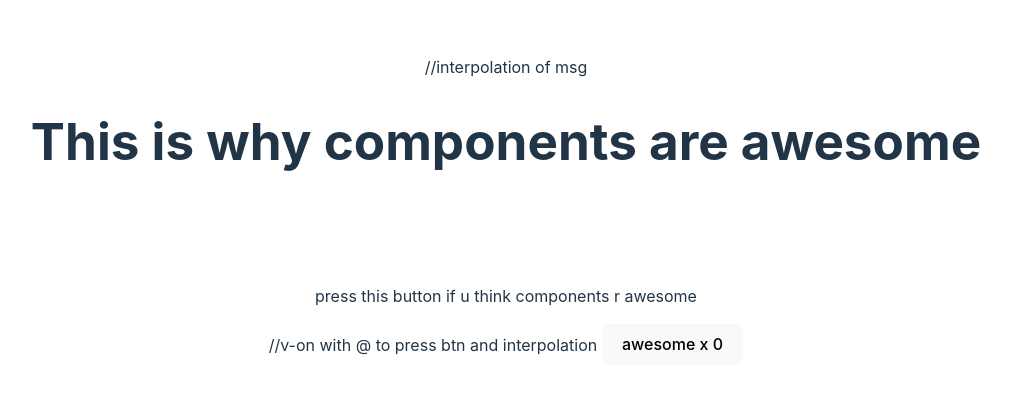
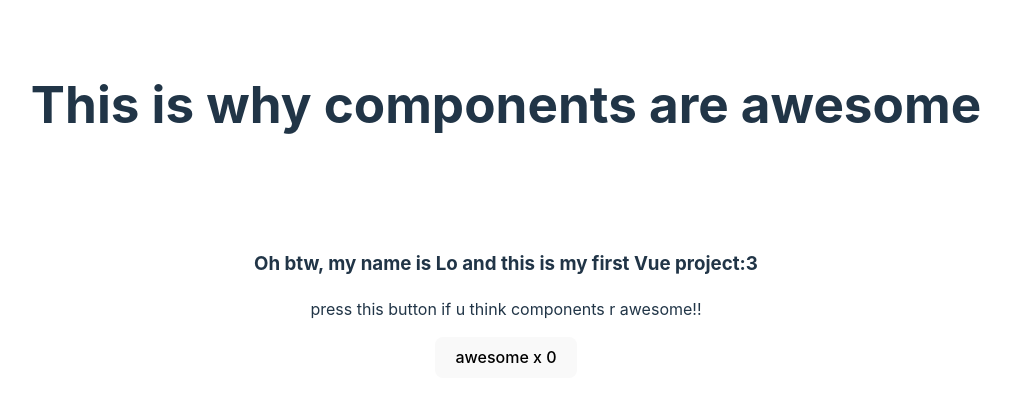
Before and after one commit to losalmson/vue-getting-started060524, a Vue app: page / in a window 1280 px wide. Shown: the part 190-592 px from the top of the page, without its empty margins (134-1145 px from the left). Built offline with nearby package versions, Linux system fonts and the light colour scheme.

Commit message:
Added one more interplation to display my name in html template

```diff
--- a/src/components/AwesomeComponent.vue
+++ b/src/components/AwesomeComponent.vue
@@ -1,18 +1,23 @@
 <script setup lang="ts">
 import { ref } from "vue";
 
+// props
 defineProps<{ msg: string }>();
 
-const count = ref(0);
+const count: number = ref(0);
+
+const myName: string = "Lo";
 
 </script>
 
 <template>
-    //interpolation of msg
+    <!-- interpolation of msg  -->
     <h1> {{ msg }}</h1>
 
     <div class="card"></div>
-        <p>press this button if u think components r awesome</p>
-        //v-on with @ to press btn and interpolation
+        <!-- interpolation -->
+        <h3>Oh btw, my name is {{ myName }} and this is my first Vue project:3</h3>
+        <p>press this button if u think components r awesome!!</p>
+        <!-- v-on with @ to press btn and interpolation -->
         <button type="button" @click="count++">awesome x {{ count }}</button>
 </template>
--- a/src/components/HelloWorld.vue
+++ b/src/components/HelloWorld.vue
@@ -1,7 +1,6 @@
 <script setup lang="ts">
   import { ref } from "vue";
 
-  //props
   defineProps<{ msg: string }>();
 
   const count = ref(0);
```
